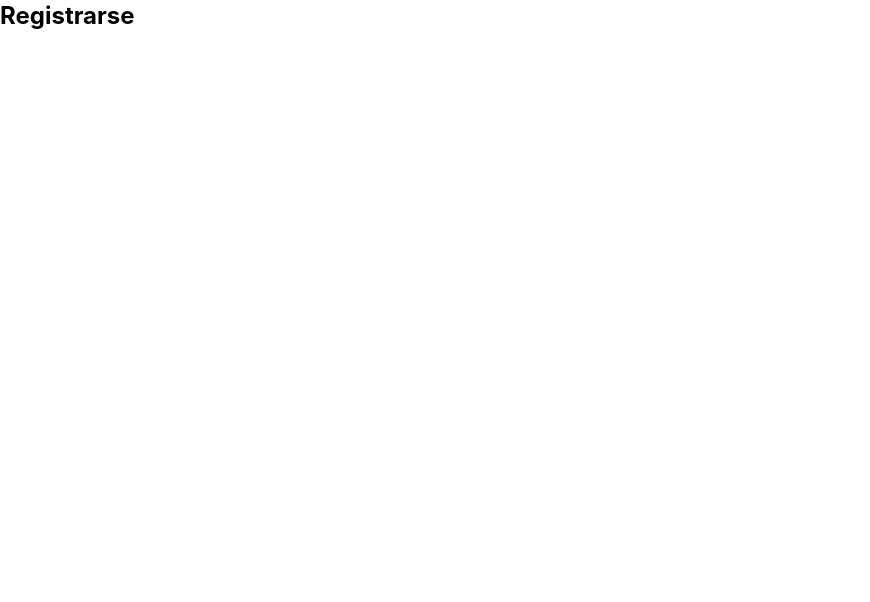
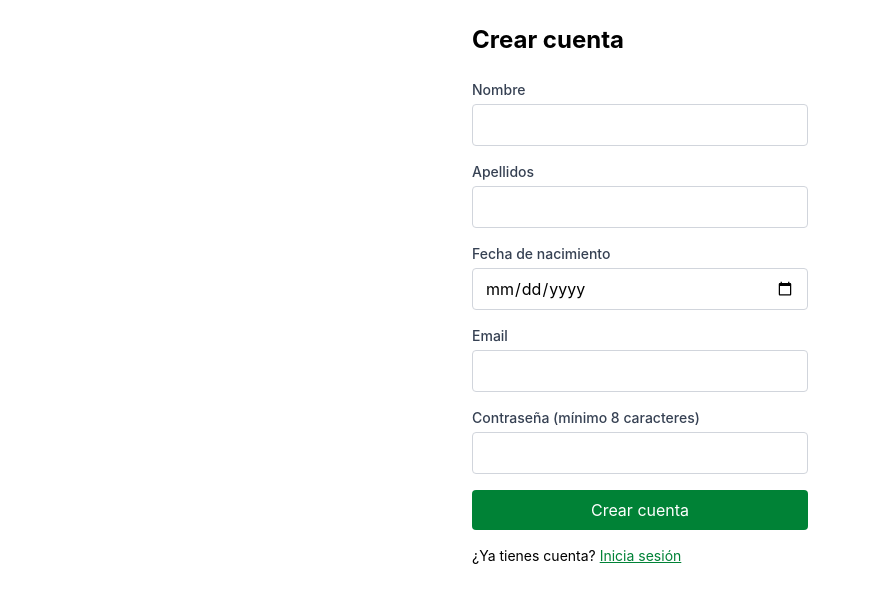
Before and after one commit to DavissBlancoDev/GesCoach, a React (Vite) app in the folder client/: page /registro in a window 1280 px wide. Shown: the top 602 px of the page, without its empty margins (0-870 px from the left). Built offline with nearby package versions, Linux system fonts and the light colour scheme; no server answers.

Commit message:
feat: añadir pantallas de login y registro

```diff
--- a/client/src/api/client.ts
+++ b/client/src/api/client.ts
@@ -28,3 +28,10 @@ export async function api<T>(path: string, options: RequestInit = {}): Promise<T
   }
   return data as T;
 }
+
+export function getFieldErrors(error: unknown): Record<string, string[]> {
+  if (error instanceof ApiError && error.details && typeof error.details === "object") {
+    return error.details as Record<string, string[]>;
+  }
+  return {};
+}
--- /dev/null
+++ b/client/src/components/FormField.tsx
@@ -0,0 +1,24 @@
+import type { InputHTMLAttributes } from "react";
+
+interface FormFieldProps extends InputHTMLAttributes<HTMLInputElement> {
+  label: string;
+  error?: string;
+}
+
+function FormField({ label, error, id, ...inputProps }: FormFieldProps) {
+  return (
+    <div>
+      <label htmlFor={id} className="block text-sm font-medium text-gray-700">
+        {label}
+      </label>
+      <input
+        id={id}
+        className="mt-1 w-full rounded border border-gray-300 px-3 py-2"
+        {...inputProps}
+      />
+      {error && <p className="mt-1 text-sm text-red-600">{error}</p>}
+    </div>
+  );
+}
+
+export default FormField;
--- a/client/src/pages/LoginPage.tsx
+++ b/client/src/pages/LoginPage.tsx
@@ -1,5 +1,73 @@
+import { useState, type FormEvent } from "react";
+import { Link, Navigate, useNavigate } from "react-router-dom";
+import { useMutation, useQueryClient } from "@tanstack/react-query";
+import { login } from "../api/auth";
+import { useSession } from "../hooks/useSession";
+import FormField from "../components/FormField";
+
 function LoginPage() {
-  return <h1 className="text-2xl font-bold">Iniciar sesión</h1>;
+  const [email, setEmail] = useState("");
+  const [password, setPassword] = useState("");
+  const navigate = useNavigate();
+  const queryClient = useQueryClient();
+  const { data: user } = useSession();
+
+  const mutation = useMutation({
+    mutationFn: login,
+    onSuccess: (loggedUser) => {
+      queryClient.setQueryData(["session"], loggedUser);
+      navigate("/", { replace: true });
+    },
+  });
+
+  if (user) return <Navigate to="/" replace />;
+
+  function handleSubmit(e: FormEvent) {
+    e.preventDefault();
+    mutation.mutate({ email, password });
+  }
+
+  return (
+    <main className="mx-auto max-w-sm p-6">
+      <h1 className="mb-6 text-2xl font-bold">Iniciar sesión</h1>
+      <form onSubmit={handleSubmit} className="space-y-4">
+        <FormField
+          id="email"
+          label="Email"
+          type="email"
+          autoComplete="email"
+          value={email}
+          onChange={(e) => setEmail(e.target.value)}
+          required
+        />
+        <FormField
+          id="password"
+          label="Contraseña"
+          type="password"
+          autoComplete="current-password"
+          value={password}
+          onChange={(e) => setPassword(e.target.value)}
+          required
+        />
+        {mutation.isError && (
+          <p className="text-sm text-red-600">{mutation.error.message}</p>
+        )}
+        <button
+          type="submit"
+          disabled={mutation.isPending}
+          className="w-full rounded bg-green-700 px-4 py-2 text-white disabled:opacity-50"
+        >
+          {mutation.isPending ? "Entrando..." : "Entrar"}
+        </button>
+      </form>
+      <p className="mt-4 text-sm">
+        ¿No tienes cuenta?{" "}
+        <Link to="/registro" className="text-green-700 underline">
+          Regístrate
+        </Link>
+      </p>
+    </main>
+  );
 }
 
 export default LoginPage;
--- a/client/src/pages/RegisterPage.tsx
+++ b/client/src/pages/RegisterPage.tsx
@@ -1,5 +1,120 @@
+import { useState, type FormEvent } from "react";
+import { Link, Navigate, useNavigate } from "react-router-dom";
+import { useMutation, useQueryClient } from "@tanstack/react-query";
+import { login, register, type RegisterData } from "../api/auth";
+import { getFieldErrors } from "../api/client";
+import { useSession } from "../hooks/useSession";
+import FormField from "../components/FormField";
+
 function RegisterPage() {
-  return <h1 className="text-2xl font-bold">Registrarse</h1>;
+  const [form, setForm] = useState<RegisterData>({
+    email: "",
+    password: "",
+    name: "",
+    surname: "",
+    birthDate: "",
+    locale: "es",
+  });
+  const navigate = useNavigate();
+  const queryClient = useQueryClient();
+  const { data: user } = useSession();
+
+  const mutation = useMutation({
+    mutationFn: async (data: RegisterData) => {
+      await register(data);
+      return login({ email: data.email, password: data.password });
+    },
+    onSuccess: (loggedUser) => {
+      queryClient.setQueryData(["session"], loggedUser);
+      navigate("/", { replace: true });
+    },
+  });
+
+  if (user) return <Navigate to="/" replace />;
+
+  const fieldErrors = getFieldErrors(mutation.error);
+  const firstError = (field: string) => fieldErrors[field]?.[0];
+
+  function update(field: keyof RegisterData, value: string) {
+    setForm((prev) => ({ ...prev, [field]: value }));
+  }
+
+  function handleSubmit(e: FormEvent) {
+    e.preventDefault();
+    mutation.mutate(form);
+  }
+
+  return (
+    <main className="mx-auto max-w-sm p-6">
+      <h1 className="mb-6 text-2xl font-bold">Crear cuenta</h1>
+      <form onSubmit={handleSubmit} className="space-y-4">
+        <FormField
+          id="name"
+          label="Nombre"
+          autoComplete="given-name"
+          value={form.name}
+          onChange={(e) => update("name", e.target.value)}
+          error={firstError("name")}
+          required
+        />
+        <FormField
+          id="surname"
+          label="Apellidos"
+          autoComplete="family-name"
+          value={form.surname}
+          onChange={(e) => update("surname", e.target.value)}
+          error={firstError("surname")}
+          required
+        />
+        <FormField
+          id="birthDate"
+          label="Fecha de nacimiento"
+          type="date"
+          autoComplete="bday"
+          value={form.birthDate}
+          onChange={(e) => update("birthDate", e.target.value)}
+          error={firstError("birthDate")}
+          required
+        />
+        <FormField
+          id="email"
+          label="Email"
+          type="email"
+          autoComplete="email"
+          value={form.email}
+          onChange={(e) => update("email", e.target.value)}
+          error={firstError("email")}
+          required
+        />
+        <FormField
+          id="password"
+          label="Contraseña (mínimo 8 caracteres)"
+          type="password"
+          autoComplete="new-password"
+          value={form.password}
+          onChange={(e) => update("password", e.target.value)}
+          error={firstError("password")}
+          required
+        />
+        {mutation.isError && (
+          <p className="text-sm text-red-600">{mutation.error.message}</p>
+        )}
+        <button
+          type="submit"
+          disabled={mutation.isPending}
+          className="w-full rounded bg-green-700 px-4 py-2 text-white disabled:opacity-50"
+        >
+          {mutation.isPending ? "Creando cuenta..." : "Crear cuenta"}
+        </button>
+      </form>
+      <p className="mt-4 text-sm">
+        ¿Ya tienes cuenta?{" "}
+        <Link to="/login" className="text-green-700 underline">
+          Inicia sesión
+        </Link>
+      </p>
+    </main>
+  );
 }
 
 export default RegisterPage;
```
